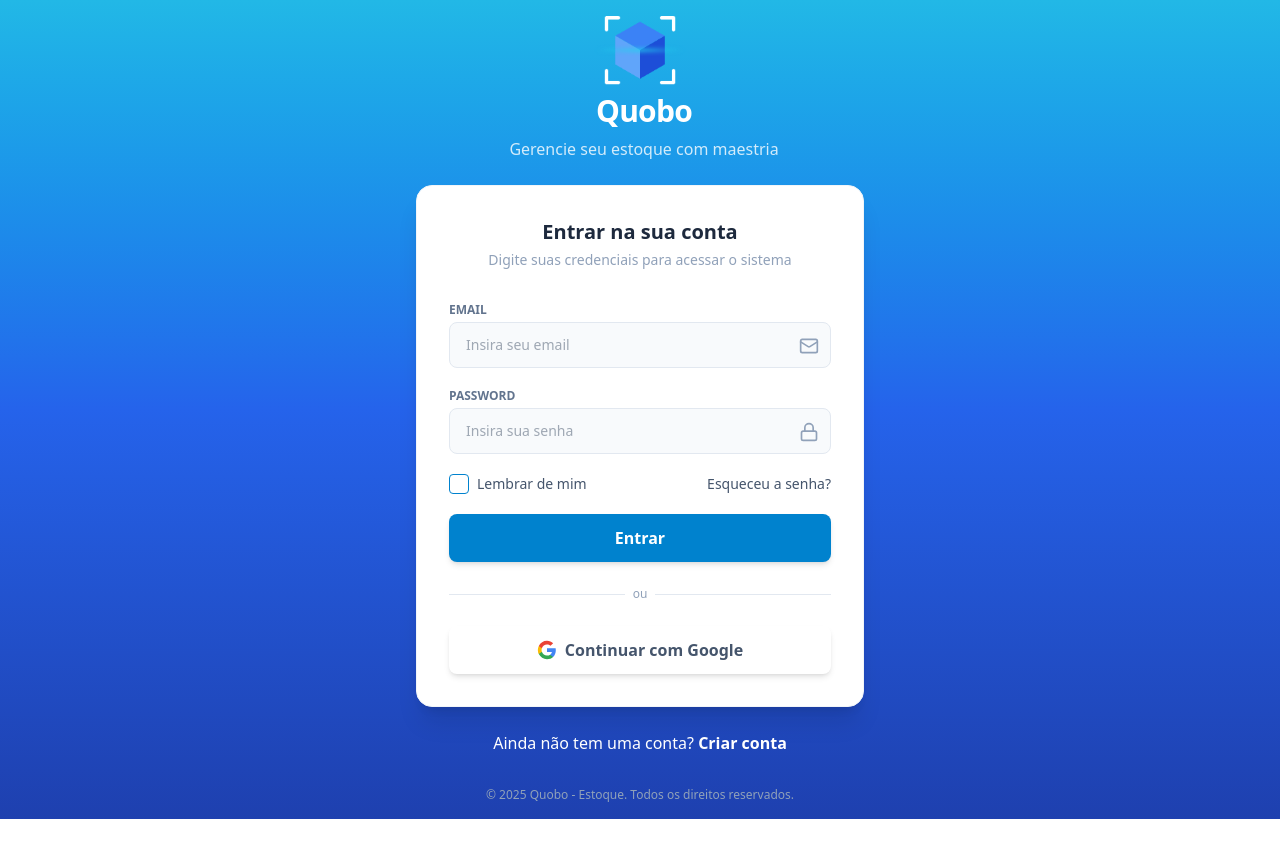
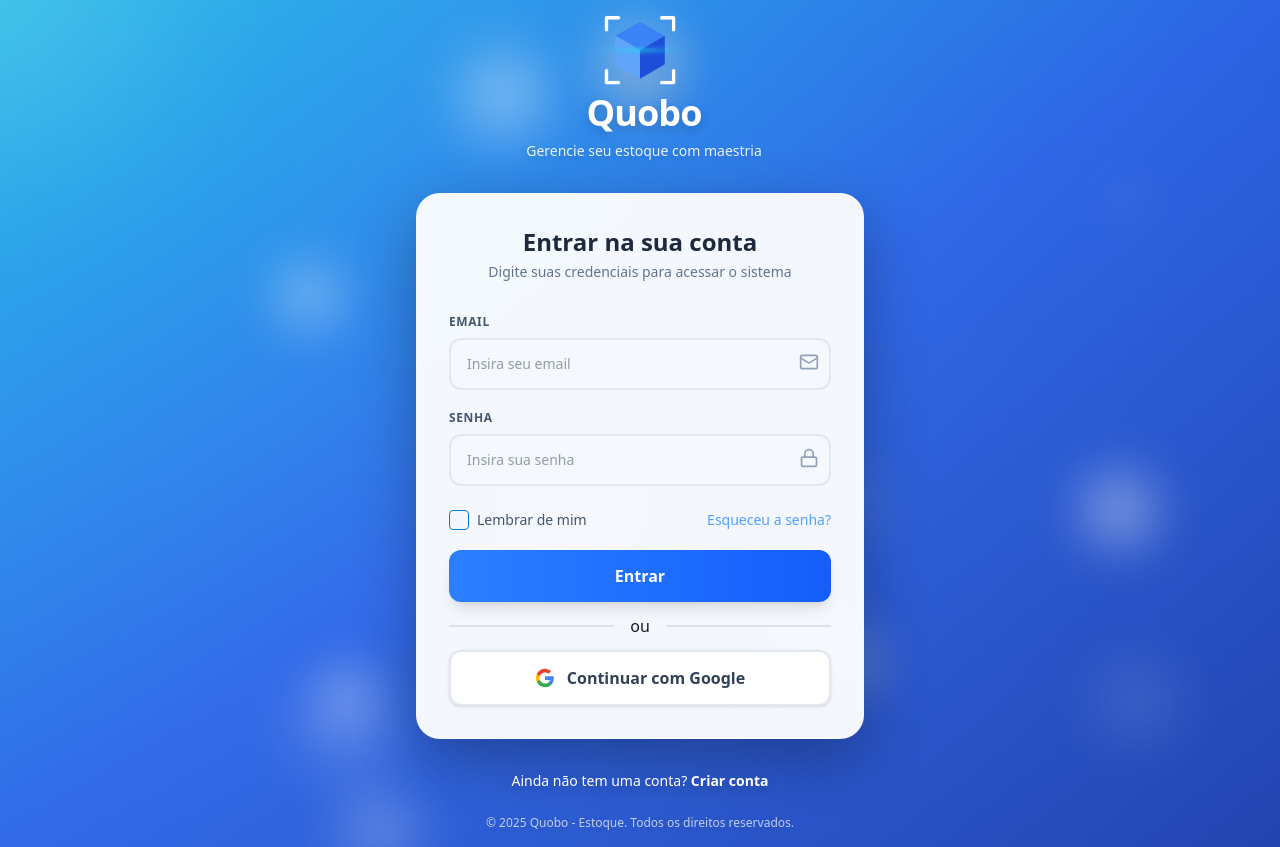
Before and after one commit to AdrianSilvadoNascimento/quobo-web, a React (Vite) app: page /#/login in a window 1280 px wide. Before the commit the page ends 819 px from the top, so only its background shows below. Built offline with nearby package versions, Linux system fonts and the light colour scheme.

Commit message:
feat: improve login page

```diff
--- a/src/features/auth/pages/LoginPage.tsx
+++ b/src/features/auth/pages/LoginPage.tsx
@@ -1,105 +1,304 @@
-import React from 'react';
+import React, { useEffect, useRef, useState } from 'react';
 import { Link } from 'react-router-dom';
 import { Lock, Mail } from 'lucide-react';
 import { useAuth } from '../../../contexts/AuthContext';
 
 import QuoboIcon from '@/assets/quobo-icon.png';
 
+interface Particle {
+  id: number;
+  x: number;
+  y: number;
+  size: number;
+  speedX: number;
+  speedY: number;
+  opacity: number;
+}
+
 export const LoginPage: React.FC = () => {
   const { login } = useAuth();
+  const containerRef = useRef<HTMLDivElement>(null);
+  const cardRef = useRef<HTMLDivElement>(null);
+  const [mousePosition, setMousePosition] = useState({ x: 0, y: 0 });
+  const [particles, setParticles] = useState<Particle[]>([]);
+
+  // Initialize particles
+  useEffect(() => {
+    const particleCount = 15;
+    const newParticles: Particle[] = [];
+
+    for (let i = 0; i < particleCount; i++) {
+      newParticles.push({
+        id: i,
+        x: Math.random() * 100,
+        y: Math.random() * 100,
+        size: Math.random() * 100 + 50,
+        speedX: (Math.random() - 0.5) * 0.3,
+        speedY: (Math.random() - 0.5) * 0.3,
+        opacity: Math.random() * 0.5 + 0.1,
+      });
+    }
+
+    setParticles(newParticles);
+  }, []);
+
+  // Animate particles
+  useEffect(() => {
+    const animateParticles = () => {
+      setParticles(prev =>
+        prev.map(particle => {
+          let newX = particle.x + particle.speedX;
+          let newY = particle.y + particle.speedY;
+
+          if (newX < -10 || newX > 110) particle.speedX *= -1;
+          if (newY < -10 || newY > 110) particle.speedY *= -1;
+
+          newX = Math.max(-10, Math.min(110, newX));
+          newY = Math.max(-10, Math.min(110, newY));
+
+          return { ...particle, x: newX, y: newY };
+        })
+      );
+    };
+
+    const interval = setInterval(animateParticles, 50);
+    return () => clearInterval(interval);
+  }, []);
+
+  // Track mouse position for gradient spotlight
+  const handleMouseMove = (e: React.MouseEvent<HTMLDivElement>) => {
+    if (!containerRef.current) return;
+
+    const rect = containerRef.current.getBoundingClientRect();
+    const x = ((e.clientX - rect.left) / rect.width) * 100;
+    const y = ((e.clientY - rect.top) / rect.height) * 100;
+
+    setMousePosition({ x, y });
+
+    // Parallax effect on card
+    if (cardRef.current) {
+      const centerX = rect.width / 2;
+      const centerY = rect.height / 2;
+      const deltaX = (e.clientX - rect.left - centerX) / centerX;
+      const deltaY = (e.clientY - rect.top - centerY) / centerY;
+
+      const rotateX = deltaY * 5;
+      const rotateY = deltaX * 5;
+
+      cardRef.current.style.transform = `perspective(1000px) rotateX(${-rotateX}deg) rotateY(${rotateY}deg) scale(1.02)`;
+    }
+  };
+
+  // Reset card tilt on mouse leave
+  const handleMouseLeave = () => {
+    if (cardRef.current) {
+      cardRef.current.style.transform = 'perspective(1000px) rotateX(0deg) rotateY(0deg) scale(1)';
+    }
+  };
 
   const handleSubmit = (e: React.FormEvent) => {
     e.preventDefault();
     login();
-    // Redirect is handled by the Router based on isAuthenticated state
   };
 
   return (
-    <div className="min-h-screen bg-slate-50 flex flex-col items-center justify-center p-4 bg-gradient-to-b from-[#22B8E6] via-[#2563EB] to-[#1E40AF]">
-      <div className="w-full max-w-md">
-        <div className="flex flex-col justify-center items-center text-center mb-6">
-          <img src={QuoboIcon} alt="Quobo Icon" className="mb-2 w-24 h-auto" />
+    <div
+      ref={containerRef}
+      onMouseMove={handleMouseMove}
+      onMouseLeave={handleMouseLeave}
+      className="min-h-screen relative flex flex-col items-center justify-center p-4 overflow-hidden"
+      style={{
+        background: `radial-gradient(circle at ${mousePosition.x}% ${mousePosition.y}%, rgba(34, 184, 230, 0.8) 0%, rgba(37, 99, 235, 0.6) 30%, rgba(30, 64, 175, 0.9) 100%)`,
+      }}
+    >
+      {/* Animated background gradient */}
+      <div className="absolute inset-0 bg-gradient-to-br from-[#22B8E6] via-[#2563EB] to-[#1E40AF] opacity-80" />
+
+      {/* Floating particles */}
+      {particles.map(particle => (
+        <div
+          key={particle.id}
+          className="absolute rounded-full blur-xl pointer-events-none transition-all duration-1000 ease-out"
+          style={{
+            left: `${particle.x}%`,
+            top: `${particle.y}%`,
+            width: `${particle.size}px`,
+            height: `${particle.size}px`,
+            background: `radial-gradient(circle, rgba(255, 255, 255, ${particle.opacity}) 0%, transparent 70%)`,
+            transform: `translate(-50%, -50%)`,
+          }}
+        />
+      ))}
+
+      {/* Mouse spotlight effect */}
+      <div
+        className="absolute rounded-full pointer-events-none blur-3xl transition-all duration-300 ease-out"
+        style={{
+          left: `${mousePosition.x}%`,
+          top: `${mousePosition.y}%`,
+          width: '500px',
+          height: '500px',
+          background: 'radial-gradient(circle, rgba(255, 255, 255, 0.15) 0%, transparent 70%)',
+          transform: 'translate(-50%, -50%)',
+        }}
+      />
+
+      {/* Content */}
+      <div className="w-full max-w-md relative z-10">
+        {/* Header */}
+        <div className="flex flex-col justify-center items-center text-center mb-8 animate-fade-in">
+          <div className="relative group">
+            <div className="absolute inset-0 bg-white/20 rounded-full blur-xl group-hover:blur-2xl transition-all duration-500" />
+            <img
+              src={QuoboIcon}
+              alt="Quobo Icon"
+              className="relative mb-2 w-24 h-auto drop-shadow-2xl transform group-hover:scale-110 transition-all duration-500"
+            />
+          </div>
           <div className="ml-2">
-            <h1 className="text-3xl font-bold text-white tracking-tight font-lora-bold">Quobo</h1>
-            <p className="text-white/80 mt-2 font-lora">Gerencie seu estoque com maestria</p>
+            <h1 className="text-4xl font-bold text-white tracking-tight font-lora-bold drop-shadow-lg">
+              Quobo
+            </h1>
+            <p className="text-white/90 mt-2 font-lora text-sm drop-shadow-md">
+              Gerencie seu estoque com maestria
+            </p>
           </div>
         </div>
 
-        <div className="bg-white rounded-2xl shadow-xl p-8 border border-slate-100">
-          <h2 className="text-xl font-bold text-slate-800 text-center mb-1">Entrar na sua conta</h2>
-          <p className="text-sm text-slate-400 text-center mb-8">Digite suas credenciais para acessar o sistema</p>
+        {/* Login Card with Glassmorphism */}
+        <div
+          ref={cardRef}
+          className="bg-white/95 backdrop-blur-xl rounded-3xl shadow-2xl p-8 border border-white/30 transition-all duration-300 ease-out"
+          style={{
+            boxShadow: '0 20px 60px rgba(0, 0, 0, 0.3), 0 0 100px rgba(255, 255, 255, 0.1) inset',
+          }}
+        >
+          <h2 className="text-2xl font-bold text-slate-800 text-center mb-1">
+            Entrar na sua conta
+          </h2>
+          <p className="text-sm text-slate-500 text-center mb-8">
+            Digite suas credenciais para acessar o sistema
+          </p>
 
+          <div className="flex w-full flex-col">
             <form onSubmit={handleSubmit} className="space-y-5">
-            <div>
-              <label className="block text-xs font-semibold text-slate-500 uppercase mb-1">Email</label>
+              {/* Email Input */}
+              <div className="group">
+                <label className="block text-xs font-semibold text-slate-600 uppercase mb-2 tracking-wider">
+                  Email
+                </label>
                 <div className="relative">
                   <input
                     type="email"
                     placeholder="Insira seu email"
-                  className="w-full pl-4 pr-10 py-3 text-sm text-slate-600 bg-slate-50 border border-slate-200 rounded-lg focus:outline-none focus:ring-2 focus:ring-brand-500 focus:border-transparent transition-all"
+                    className="w-full pl-4 pr-10 py-3.5 text-sm text-slate-700 bg-slate-50/50 border-2 border-slate-200 rounded-xl focus:outline-none focus:ring-2 focus:ring-blue-400 focus:border-transparent transition-all duration-300 hover:border-slate-300 hover:bg-white group-hover:shadow-md"
                     required
                   />
-                <Mail className="absolute right-3 top-3.5 w-5 h-5 text-slate-400" />
+                  <Mail className="absolute right-3 top-3.5 w-5 h-5 text-slate-400 transition-colors duration-300 group-hover:text-blue-500" />
                 </div>
               </div>
 
-            <div>
-              <label className="block text-xs font-semibold text-slate-500 uppercase mb-1">Password</label>
+              {/* Password Input */}
+              <div className="group">
+                <label className="block text-xs font-semibold text-slate-600 uppercase mb-2 tracking-wider">
+                  Senha
+                </label>
                 <div className="relative">
                   <input
                     type="password"
                     placeholder="Insira sua senha"
-                  className="w-full pl-4 pr-10 py-3 text-sm text-slate-600 bg-slate-50 border border-slate-200 rounded-lg focus:outline-none focus:ring-2 focus:ring-brand-500 focus:border-transparent transition-all"
+                    className="w-full pl-4 pr-10 py-3.5 text-sm text-slate-700 bg-slate-50/50 border-2 border-slate-200 rounded-xl focus:outline-none focus:ring-2 focus:ring-blue-400 focus:border-transparent transition-all duration-300 hover:border-slate-300 hover:bg-white group-hover:shadow-md"
                     required
                   />
-                <Lock className="absolute right-3 top-3.5 w-5 h-5 text-slate-400" />
+                  <Lock className="absolute right-3 top-3.5 w-5 h-5 text-slate-400 transition-colors duration-300 group-hover:text-blue-500" />
                 </div>
               </div>
 
-            <div className="flex items-center justify-between text-sm">
-              <label className="flex items-center text-slate-600 cursor-pointer">
-                <input type="checkbox" className="w-5 h-5 rounded-sm checkbox checkbox-primary mr-2" />
+              {/* Remember Me & Forgot Password */}
+              <div className="flex items-center justify-between text-sm pt-1">
+                <label className="flex items-center text-slate-600 cursor-pointer hover:text-slate-800 transition-colors">
+                  <input
+                    type="checkbox"
+                    className="checkbox checkbox-primary w-5 h-5 mr-2"
+                  />
                   Lembrar de mim
                 </label>
-              <a href="#" className="text-slate-600 hover:text-brand-700 font-medium">Esqueceu a senha?</a>
+                <a
+                  href="#"
+                  className="text-blue-400 hover:text-blue-700 font-medium hover:underline transition-all"
+                >
+                  Esqueceu a senha?
+                </a>
               </div>
 
+              {/* Submit Button */}
               <button
                 type="submit"
-              className="w-full bg-primary cursor-pointer hover:bg-primary text-white font-semibold py-3 rounded-lg shadow-md transition-all transform active:scale-95"
+                className="cursor-pointer w-full bg-gradient-to-r from-blue-500 to-blue-600 hover:from-blue-600 hover:to-blue-700 text-white font-semibold py-3.5 rounded-xl shadow-lg hover:shadow-xl transition-all duration-300 transform hover:scale-[1.02] active:scale-95 relative overflow-hidden group"
               >
-              Entrar
+                <span className="relative z-10">Entrar</span>
+                <div className="absolute inset-0 bg-gradient-to-r from-blue-400 to-blue-500 opacity-0 group-hover:opacity-100 transition-opacity duration-300" />
               </button>
             </form>
-
-          <div className="relative my-6">
-            <div className="absolute inset-0 flex items-center">
-              <div className="w-full border-t border-slate-200"></div>
-            </div>
-            <div className="relative flex justify-center text-xs">
-              <span className="px-2 bg-white text-slate-400">ou</span>
+            <div className="divider">ou</div>
+            {/* Google Sign In */}
+            <button className="cursor-pointer w-full bg-white border-2 border-slate-200 hover:border-slate-300 hover:bg-slate-50 text-slate-700 font-semibold py-3.5 rounded-xl shadow-sm hover:shadow-md flex items-center justify-center gap-3 transition-all duration-300 transform hover:scale-[1.02] active:scale-95 group">
+              <svg className="w-5 h-5 transition-transform duration-300 group-hover:scale-110" viewBox="0 0 24 24">
+                <path
+                  d="M22.56 12.25c0-.78-.07-1.53-.2-2.25H12v4.26h5.92c-.26 1.37-1.04 2.53-2.21 3.31v2.77h3.57c2.08-1.92 3.28-4.74 3.28-8.09z"
+                  fill="#4285F4"
+                />
+                <path
+                  d="M12 23c2.97 0 5.46-.98 7.28-2.66l-3.57-2.77c-.98.66-2.23 1.06-3.71 1.06-2.86 0-5.29-1.93-6.16-4.53H2.18v2.84C3.99 20.53 7.7 23 12 23z"
+                  fill="#34A853"
+                />
+                <path
+                  d="M5.84 14.09c-.22-.66-.35-1.36-.35-2.09s.13-1.43.35-2.09V7.07H2.18C1.43 8.55 1 10.22 1 12s.43 3.45 1.18 4.93l2.85-2.22.81-.62z"
+                  fill="#FBBC05"
+                />
+                <path
+                  d="M12 5.38c1.62 0 3.06.56 4.21 1.64l3.15-3.15C17.45 2.09 14.97 1 12 1 7.7 1 3.99 3.47 2.18 7.07l3.66 2.84c.87-2.6 3.3-4.53 6.16-4.53z"
+                  fill="#EA4335"
+                />
+              </svg>
+              <span>Continuar com Google</span>
+            </button>
           </div>
         </div>
 
-          <button className="w-full bg-brand-500 cursor-pointer hover:bg-brand-600 text-slate-600 font-semibold py-3 rounded-lg shadow-md flex items-center justify-center gap-2 transition-all">
-            <svg className="w-5 h-5" viewBox="0 0 24 24">
-              <path d="M22.56 12.25c0-.78-.07-1.53-.2-2.25H12v4.26h5.92c-.26 1.37-1.04 2.53-2.21 3.31v2.77h3.57c2.08-1.92 3.28-4.74 3.28-8.09z" fill="#4285F4" />
-              <path d="M12 23c2.97 0 5.46-.98 7.28-2.66l-3.57-2.77c-.98.66-2.23 1.06-3.71 1.06-2.86 0-5.29-1.93-6.16-4.53H2.18v2.84C3.99 20.53 7.7 23 12 23z" fill="#34A853" />
-              <path d="M5.84 14.09c-.22-.66-.35-1.36-.35-2.09s.13-1.43.35-2.09V7.07H2.18C1.43 8.55 1 10.22 1 12s.43 3.45 1.18 4.93l2.85-2.22.81-.62z" fill="#FBBC05" />
-              <path d="M12 5.38c1.62 0 3.06.56 4.21 1.64l3.15-3.15C17.45 2.09 14.97 1 12 1 7.7 1 3.99 3.47 2.18 7.07l3.66 2.84c.87-2.6 3.3-4.53 6.16-4.53z" fill="#EA4335" />
-            </svg>
-            Continuar com Google
-          </button>
-        </div>
-
-        <p className="text-center mt-6 text-white text-md">
-          Ainda não tem uma conta? <Link to="/register" className="text-brand-600 font-semibold hover:underline">Criar conta</Link>
+        {/* Sign Up Link */}
+        <p className="text-center mt-8 text-white text-sm drop-shadow-lg">
+          Ainda não tem uma conta?{' '}
+          <Link
+            to="/register"
+            className="text-white font-bold hover:underline decoration-2 underline-offset-2 transition-all hover:drop-shadow-xl"
+          >
+            Criar conta
+          </Link>
         </p>
       </div>
 
-      <div className="mt-8 text-xs text-slate-400">
+      {/* Footer */}
+      <div className="mt-6 text-xs text-white/70 relative z-10 drop-shadow-md">
         © 2025 Quobo - Estoque. Todos os direitos reservados.
       </div>
+
+      <style>{`
+        @keyframes fade-in {
+          from {
+            opacity: 0;
+            transform: translateY(-20px);
+          }
+          to {
+            opacity: 1;
+            transform: translateY(0);
+          }
+        }
+
+        .animate-fade-in {
+          animation: fade-in 0.8s ease-out;
+        }
+      `}</style>
     </div>
   );
 };
```
Lines whose indentation alone changed are shown as unchanged.
